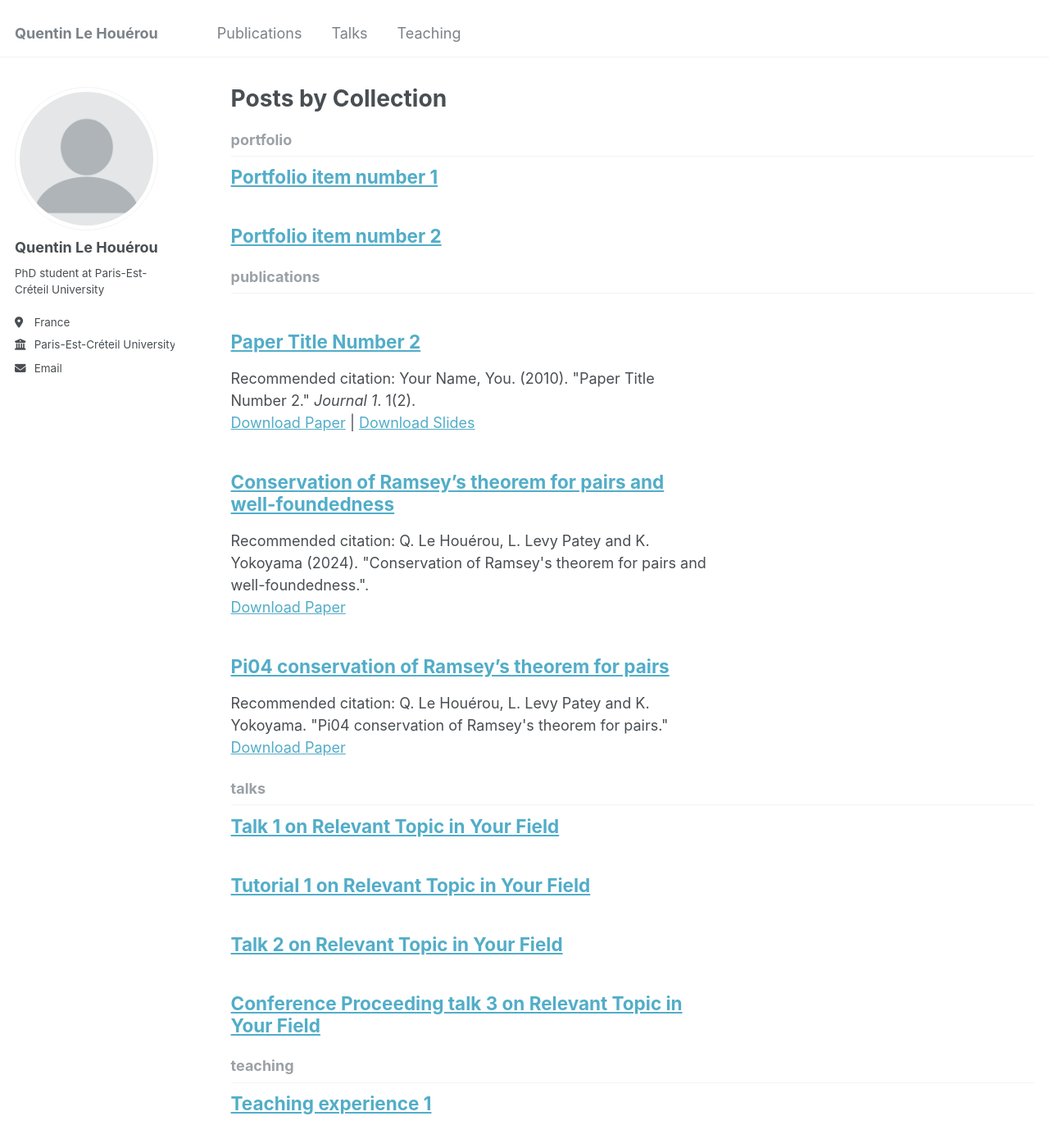
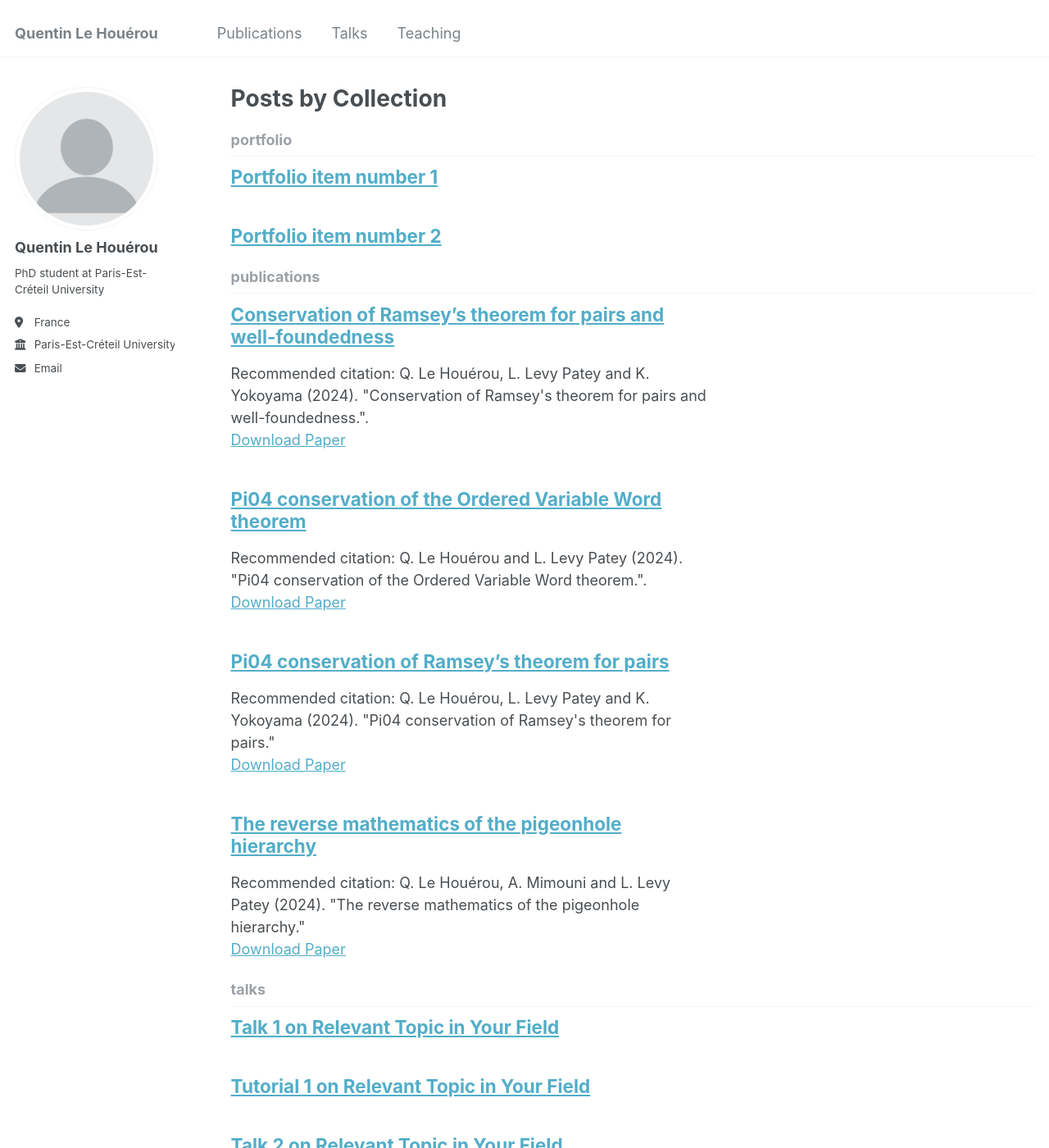
Before and after one commit to QuentinLH/quentinlh.github.io, a Jekyll site: the page built from _pages/collection-archive.html, in a window 1280 px wide and 1400 px high. Shown: the whole window at 82% size. Built offline with Jekyll 4.4.1, drawn with Linux system fonts in a browser that asks for light colours; some of the changed lines change nothing that is shown.

Commit message:
paper 3 4

```diff
--- a/_publications/2009-10-01-paper-title-number-1.md
+++ /dev/null
@@ -1,11 +0,0 @@
----
-title: "Conservation of Ramsey's theorem for pairs and well-foundedness"
-collection: publications
-category: preprints
-permalink: /publication/Conservation_of_Ramsey_s_theorem_for_pairs_and_well_foundedness
-date: 2024-01-18
-paperurl: 'http://academicpages.github.io/files/Conservation_of_Ramsey_s_theorem_for_pairs_and_well_foundedness.pdf'
-citation: 'Q. Le Houérou, L. Levy Patey and K. Yokoyama. &quot;Conservation of Ramsey's theorem for pairs and well-foundedness.&quot; '
----
-
-In this article, we prove that Ramsey's theorem for pairs and two colors is \\( \Pi^1_1 \\)-conservative over \\(\mathsf{RCA}_0 + \mathsf{B}\Sigma_2^0 + \mathsf{WF}(\epsilon_0)\\) and   over \\(\mathsf{RCA}_0 + \mathsf{B}\Sigma_2^0 + \bigcup_n \mathsf{WF}(\omega^\omega_n)\\). These results improve theorems from Chong, Slaman and Yang and Kołodziejczyk and Yokoyama and belong to a long line of research towards the characterization of the first-order part of Ramsey's theorem for pairs.
--- a/_publications/2010-10-01-paper-title-number-2.md
+++ /dev/null
@@ -1,14 +0,0 @@
----
-title: "Paper Title Number 2"
-collection: publications
-category: manuscripts
-permalink: /publication/2010-10-01-paper-title-number-2
-excerpt: 'This paper is about the number 2. The number 3 is left for future work.'
-date: 2010-10-01
-venue: 'Journal 1'
-slidesurl: 'http://academicpages.github.io/files/slides2.pdf'
-paperurl: 'http://academicpages.github.io/files/paper2.pdf'
-citation: 'Your Name, You. (2010). &quot;Paper Title Number 2.&quot; <i>Journal 1</i>. 1(2).'
----
-
-The contents above will be part of a list of publications, if the user clicks the link for the publication than the contents of section will be rendered as a full page, allowing you to provide more information about the paper for the reader. When publications are displayed as a single page, the contents of the above "citation" field will automatically be included below this section in a smaller font.
--- /dev/null
+++ b/_publications/houerou2024pi04ordered.md
@@ -0,0 +1,16 @@
+---
+title: "Pi04 conservation of the Ordered Variable Word theorem"
+collection: publications
+category: preprints
+permalink: /publication/houerou2024pi04ordered
+date: 2024-04-29
+paperurl: 'http://academicpages.github.io/files/houerou2024pi04ordered.pdf'
+citation: "Q. Le Houérou and L. Levy Patey (2024). &quot;Pi04 conservation of the Ordered Variable Word theorem.&quot;."
+
+---
+
+A left-variable word over an alphabet \\(A\\) is a word over \\(A \cup \{\star\}\\) whose first letter is the distinguished symbol \\(\star\\) standing for a placeholder.
+The Ordered Variable Word theorem (\\(\mathsf{OVW}\\)), also known as Carlson-Simpson's theorem, is a tree partition theorem, stating that for every finite alphabet \\(A\\) and every finite coloring of the words over \\(A\\), there exists a word \\(c_0\\) and an infinite sequence of left-variable words \\(w_1, w_2, \dots\\)
+such that \\(\{ c_0 \cdot w_1[a_1] \cdot \dots \cdot w_k[a_k] : k \in \NN, a_1, \dots, a_k \in A \}\\) is monochromatic.
+
+In this article, we prove that \\(\mathsf{OVW}\\) is \\(\Pi^0_4\\)-conservative over \\(\mathsf{RCA}_0 + \mathsf{B}\Sigma_2^0\\). This implies in particular that \\(\mathsf{OVW}\\) does not imply \\(\mathsf{ACA}_0\\) over \\(\mathsf{RCA}_0\\). This is the first principle for which the only known separation from \\(\mathsf{ACA}_0\\) involves non-standard models.
--- a/_publications/houerou2024pi04ramsey.md
+++ b/_publications/houerou2024pi04ramsey.md
@@ -5,9 +5,9 @@ category: preprints
 permalink: /publication/houerou2024pi04ramsey
 date: 2024-04-29
 paperurl: 'http://academicpages.github.io/files/houerou2024pi04ramsey.pdf'
-citation: "Q. Le Houérou, L. Levy Patey and K. Yokoyama. &quot;Pi04 conservation of Ramsey's theorem for pairs.&quot; "
+citation: "Q. Le Houérou, L. Levy Patey and K. Yokoyama (2024). &quot;Pi04 conservation of Ramsey's theorem for pairs.&quot; "
 
 
 ---
 
-In this article, we prove that Ramsey's theorem for pairs and two colors is a \\( \forall \Pi^0_4\\) conservative extension of \\(\mathsf{RCA}_0 + \mathsf{B}\Sigma_2 \\), where a $\forall \Pi^0_4$ formula consists of a universal quantifier over sets followed by a \\(\Pi^0_4 \\) formula. The proof is an improvement of a result by Patey and Yokoyama and a step towards the resolution of the longstanding question of the first-order part of Ramsey's theorem for pairs. For this, we introduce a new general technique for proving \\(\Pi^0_4\\)-conservation theorems.
+In this article, we prove that Ramsey's theorem for pairs and two colors is a \\( \forall \Pi^0_4\\) conservative extension of \\(\mathsf{RCA}_0 + \mathsf{B}\Sigma_2^0 \\), where a $\forall \Pi^0_4$ formula consists of a universal quantifier over sets followed by a \\(\Pi^0_4 \\) formula. The proof is an improvement of a result by Patey and Yokoyama and a step towards the resolution of the longstanding question of the first-order part of Ramsey's theorem for pairs. For this, we introduce a new general technique for proving \\(\Pi^0_4\\)-conservation theorems.
--- /dev/null
+++ b/_publications/houerou2024reverse.md
@@ -0,0 +1,13 @@
+---
+title: "The reverse mathematics of the pigeonhole hierarchy"
+collection: publications
+category: preprints
+permalink: /publication/houerou2024reverse
+date: 2024-07-01
+paperurl: 'http://academicpages.github.io/files/houerou2024reverse.pdf'
+citation: "Q. Le Houérou, A. Mimouni and L. Levy Patey (2024). &quot;The reverse mathematics of the pigeonhole hierarchy.&quot; "
+
+
+---
+
+The infinite pigeonhole principle for \\(k\\) colors (\\(\mathsf{RT}^1_k\\)) states, for every  \\(k\\)-partition \\(A_0 \sqcup \dots \sqcup A_{k-1} = \mathbb{N}\\), the existence of an infinite subset \\(H \subseteq A_i\\) for some \\(i < k\\). This seemingly trivial combinatorial principle constitutes the basis of Ramsey's theory, and plays a very important role in computability and proof theory. In this article, we study the infinite pigeonhole principle at various levels of the arithmetical hierarchy from both a computability-theoretic and reverse mathematical viewpoint. We prove that this hierarchy is strict over \\(\mathsf{RCA}_0\\) using an elaborate iterated jump control construction, and study its first-order consequences. This is part of a large meta-mathematical program studying the computational content of combinatorial theorems.
```
Also changed, not shown: 2 other files.
